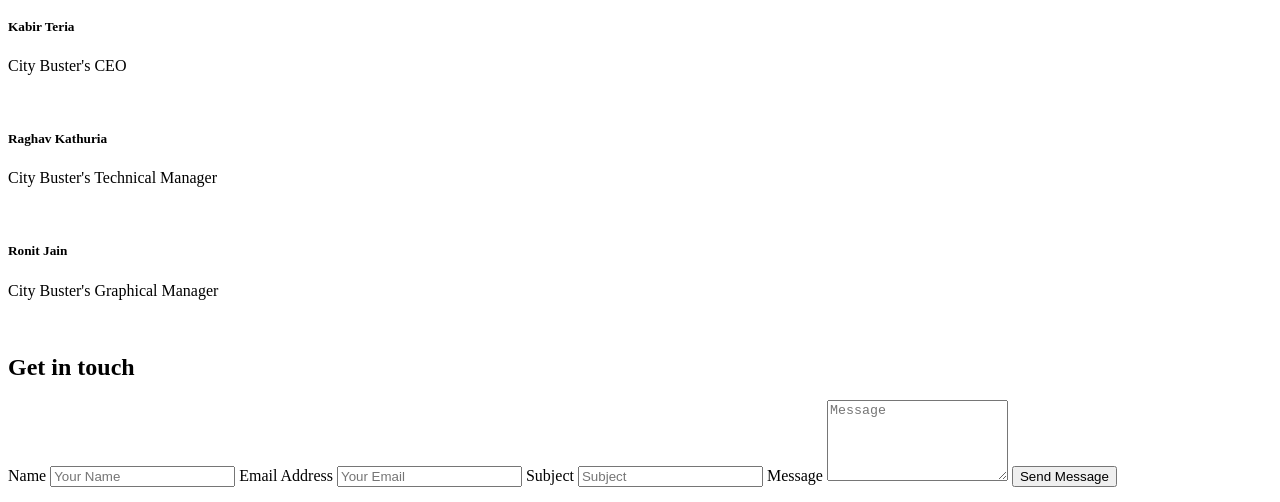
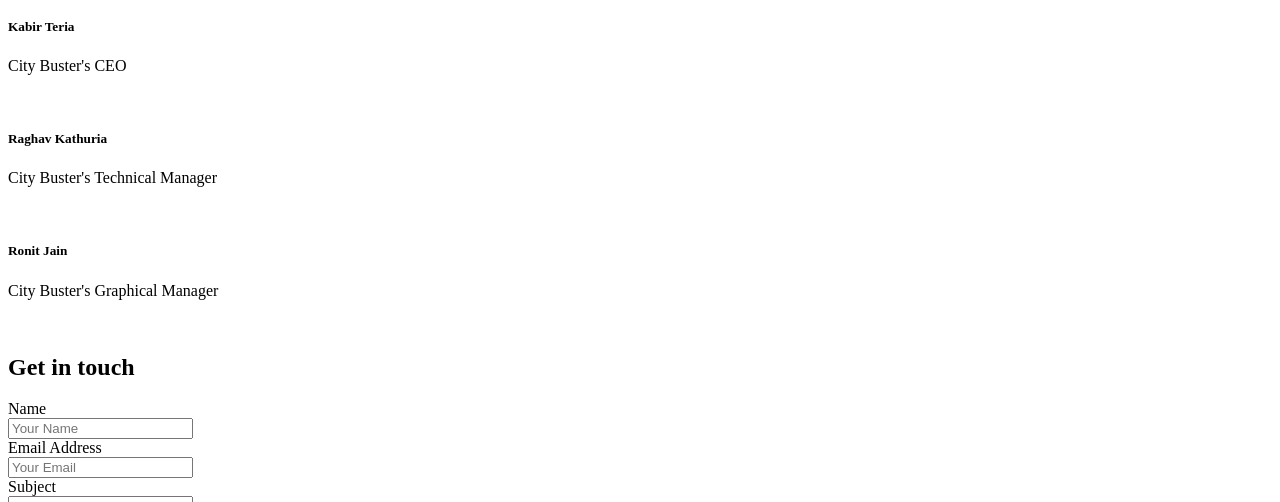
Before and after one commit to citybusters/citybusters.github.io, a plain HTML site: page index.html in a window 1280 px wide. Shown: the part 298-800 px from the top of the page. Drawn offline with Linux system fonts and the light colour scheme.

Commit message:
contct up

```diff
--- a/index.html
+++ b/index.html
@@ -91,13 +91,13 @@
 		<div class="container">
 			<div class="row">
 				<form id="contact-form" class="contactForm">
-					<label for="name">Name</label>
-					<input type="text" name="name" class="form-control" id="name" placeholder="Your Name" data-rule="minlen:4" data-msg="Please enter at least 4 chars" />
-					<label for="email">Email Address</label>
-					<input type="email" class="form-control" name="email" id="email" placeholder="Your Email" data-rule="email" data-msg="Please enter a valid email" />
-					<label for="subject">Subject</label>
-					<input type="text" class="form-control" name="subject" id="subject" placeholder="Subject" data-rule="minlen:4" data-msg="Please enter at least 8 chars of subject" />
-					<label for="name">Message</label>
+					<label for="name">Name</label><br>
+					<input type="text" name="name" class="form-control" id="name" placeholder="Your Name" data-rule="minlen:4" data-msg="Please enter at least 4 chars" />		<br>
+					<label for="email">Email Address</label>					<br>
+					<input type="email" class="form-control" name="email" id="email" placeholder="Your Email" data-rule="email" data-msg="Please enter a valid email" /><br>
+					<label for="subject">Subject</label><br>
+					<input type="text" class="form-control" name="subject" id="subject" placeholder="Subject" data-rule="minlen:4" data-msg="Please enter at least 8 chars of subject" /><br>
+					<label for="name">Message</label><br>
 					<textarea class="form-control" name="message" rows="5" data-rule="required" data-msg="Please write something for us" placeholder="Message"></textarea>
 					<button type="submit" class="btn btn-skin pull-right" id="btnContactUs">Send Message</button>
 				</form>
```
